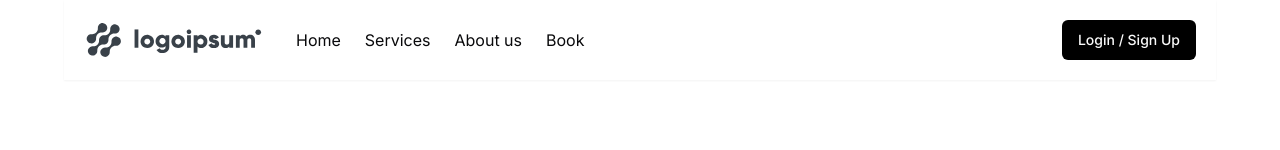
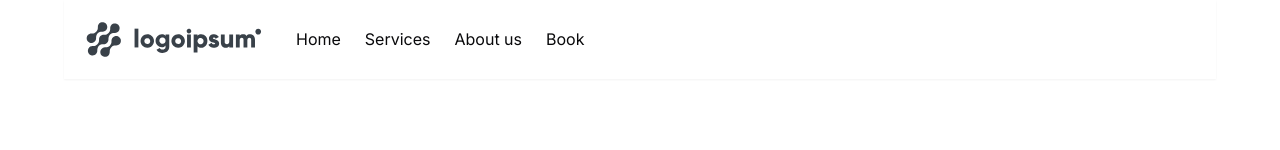
Before and after one commit to itsrhys754/Barber-booking-app, a Next.js app: page / in a window 1280 px wide. Shown: the top 150 px of the page. Built offline with nearby package versions, Linux system fonts and the light colour scheme; no server answers.

Commit message:
removed login

```diff
--- a/app/_components/Header.js
+++ b/app/_components/Header.js
@@ -46,7 +46,7 @@ function Header() {
             </div>
 
         </div>
-        <div>
+        {/* <div>
           {data?.user?
 
           <DropdownMenu>
@@ -64,9 +64,9 @@ function Header() {
     <DropdownMenuItem>
      <Link href={'/mybooking'}>My Booking</Link>
       </DropdownMenuItem>
-    <DropdownMenuItem onClick={()=>signOut()}>Logout</DropdownMenuItem>
+    <DropdownMenuItem onClick={()=>signOut()}>Logout</DropdownMenuItem> */}
 
-  </DropdownMenuContent>
+  {/* </DropdownMenuContent>
 </DropdownMenu>
 
           :
@@ -74,7 +74,7 @@ function Header() {
           <Button onClick={()=>signIn('descope')}>Login / Sign Up</Button>
 
         }
-            </div>
+            </div> */}
     </div>
   )
 }
```
